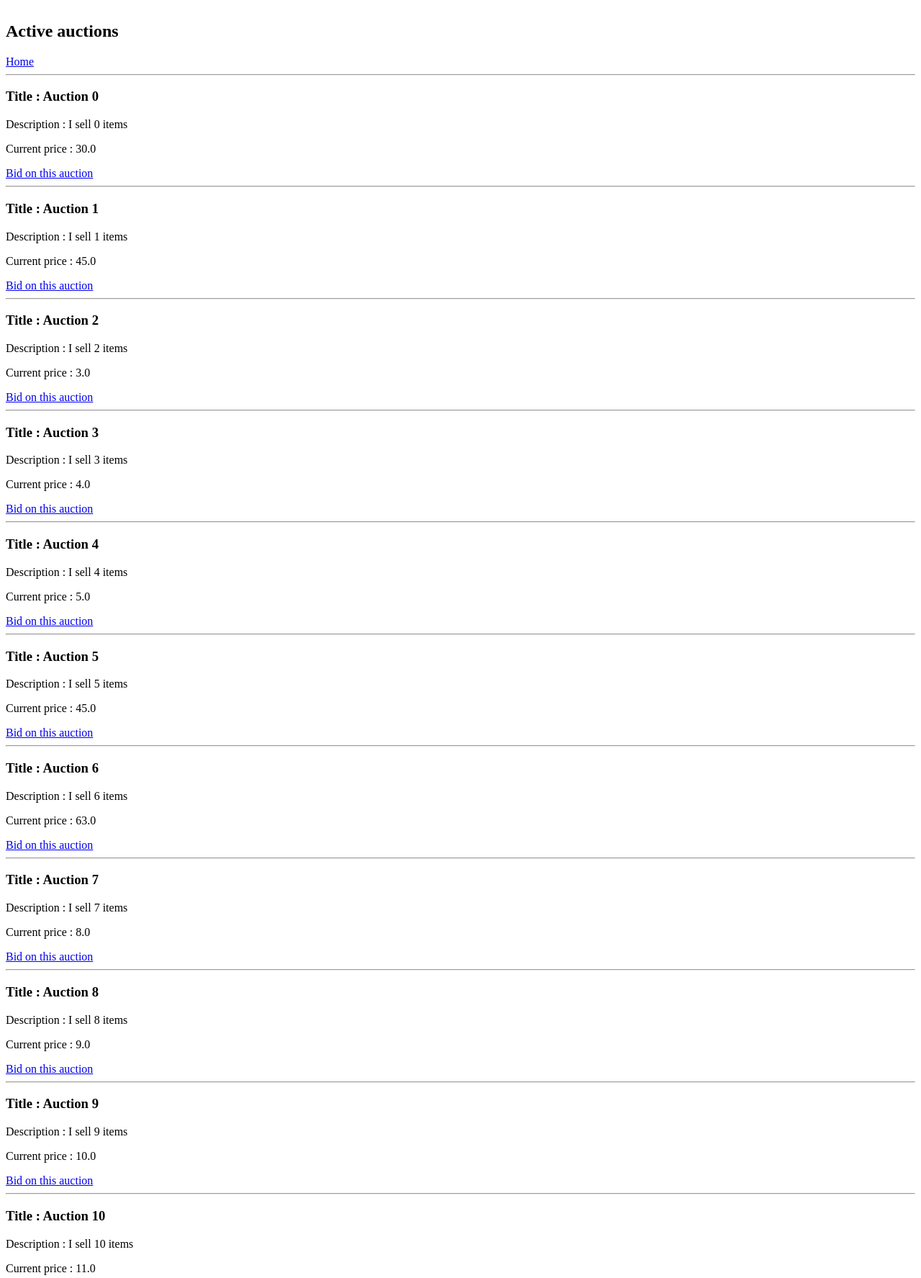
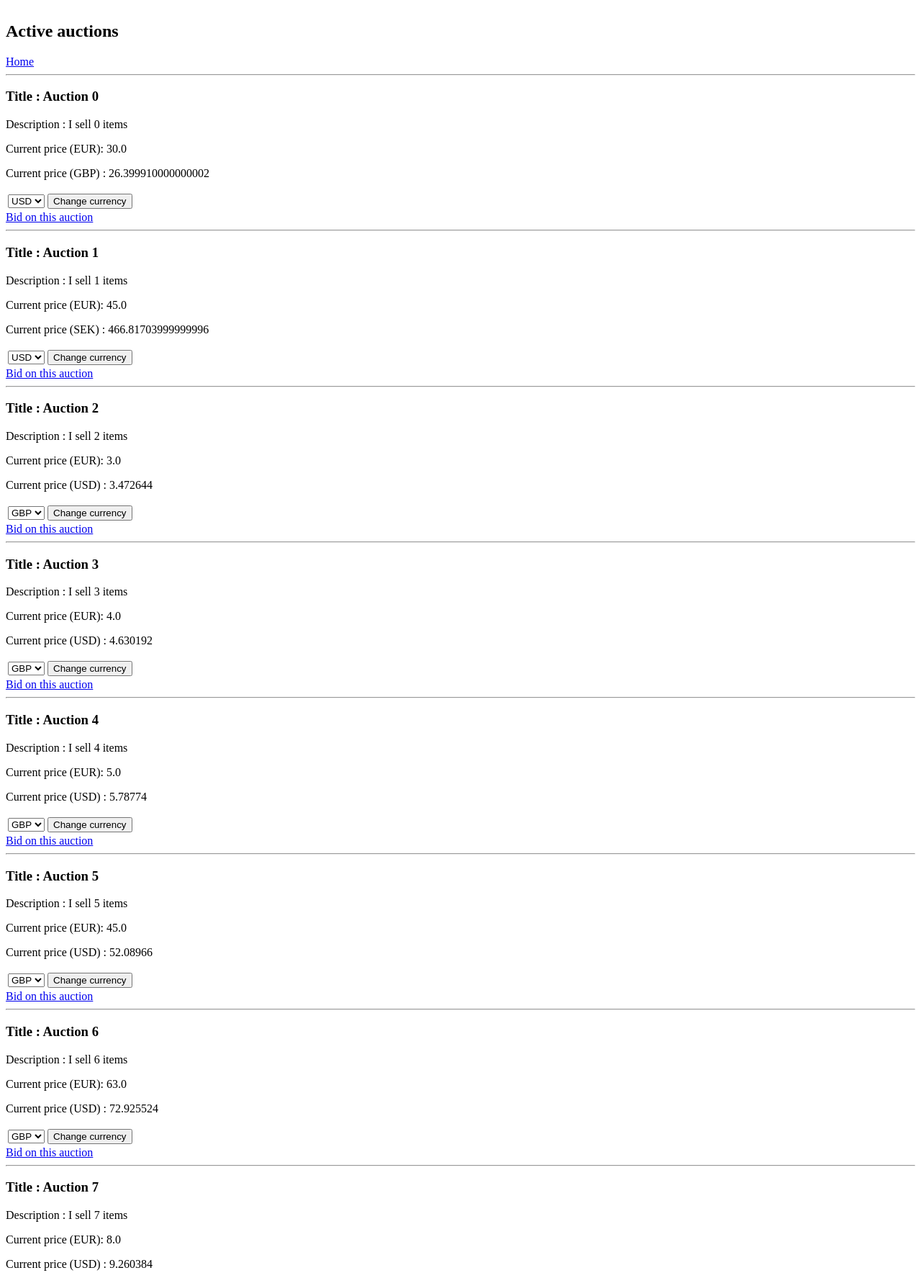
Before and after one commit to ThomasPoint/YAAS, a Django app: page /yaasapp/active_auction_list in a window 1280 px wide. Shown: the part 155-1930 px from the top of the page at 72% size. Run offline with Django 3.2, Linux system fonts and the light colour scheme; data comes from the database, SQL or seed files in the repository; both versions use the stored data as it was after the commit; lists and menus that the app fills with data are empty; parts of the project's set-up code (start-up, migrations or seed data) failed here and were passed over.

Commit message:
add feature to support currency exchange

```diff
--- a/yaasapp/models.py
+++ b/yaasapp/models.py
@@ -40,6 +40,13 @@ class Auction(models.Model):
         ('DEFAULT', 'default')
         ,
     )
+
+    CURRENCY = (
+        ('USD', 'usd'),
+        ('SEK', 'sek'),
+        ('GBP', 'gbp'),
+
+    )
     seller = models.ForeignKey(User, on_delete=models.CASCADE)
     title = models.CharField(max_length=60, blank=False)
     description = models.TextField(max_length=500, blank=False)
@@ -47,6 +54,8 @@ class Auction(models.Model):
     state = models.CharField(max_length=1, choices=STATE, default='DEFAULT')
     post_date = models.DateField(default=date.today())
     deadline = models.DateField(default=date.today()+timedelta(days=3))
+    currency = models.CharField(max_length=1, choices=CURRENCY, default='USD')
+    currency_value = models.FloatField(blank=True, default=1)
 
     def clean(self):
         if self.min_price < 1:
--- a/yaasapp/templates/yaasapp/search_active_auctions.html
+++ b/yaasapp/templates/yaasapp/search_active_auctions.html
@@ -10,7 +10,32 @@
                 <hr>
                 <h3>Title : {{ auction.title }}</h3>
                 <p>Description : {{ auction.description }}</p>
-                <p>Current price : {{ auction.min_price }}</p>
+                <p>Current price (EUR): {{ auction.min_price }}</p>
+                <p>Current price ({{ auction.currency }}) : {{ auction.currency_value }}</p>
+                <form action="{% url 'yaasapp:change_currency' auction.id %}">
+                {% csrf_token %}
+                <table>
+                <thead>
+                <th>
+                  <select name="currency">
+                      {% if auction.currency == 'USD' %}
+                        <option value="GBP">GBP</option>
+                        <option value="SEK">SEK</option>
+                      {% elif auction.currency == 'GBP' %}
+                          <option value="USD">USD</option>
+                          <option value="SEK">SEK</option>
+                      {% else %}
+                          <option value="USD">USD</option>
+                          <option value="GBP">GBP</option>
+                      {% endif %}
+                  </select>
+                </th>
+                <th>
+                  <input type="submit" value="Change currency">
+                </th>
+                </thead>
+                </table>
+                </form>
                 {% if auction.seller != user %}
                     <a href="{% url 'yaasapp:bid' auction.id %}">Bid on this auction</a>
                 {% else %}
--- a/yaasapp/urls.py
+++ b/yaasapp/urls.py
@@ -1,7 +1,7 @@
 from django.conf.urls import url
 from django.urls import path, include
 from rest_framework import routers
-from yaasapp.views import UserViewSet, AuctionViewSet, api_bid
+from yaasapp.views import UserViewSet, AuctionViewSet, api_bid, change_currency
 from . import views
 
 app_name ='yaasapp'
@@ -36,4 +36,5 @@ urlpatterns = [
     path('api/bid', api_bid),
     path('generatedata', views.generatedata, name='generate_data'),
     path('language/<slug:lang_code>', views.change_language, name='language'),
+    path('change_currency/<int:auction_id>', change_currency, name='change_currency'),
 ]
--- a/yaasapp/views.py
+++ b/yaasapp/views.py
@@ -32,7 +32,7 @@ from yaasapp.forms import UserForm, ProfileForm, SignUpForm, AuctionForm, \
 from yaasapp.models import Profile, Auction, Bid
 from yaasapp.serializers import ProfileSerializer, AuctionSerializer, \
     BidSerializer
-from yaasapp.utils import util_send_mail
+from yaasapp.utils import util_send_mail, util_currency_convert
 
 
 def index(request):
@@ -160,6 +160,7 @@ def save_auction(request):
                           min_price=min_price,
                           deadline=deadline,
                           state='ACTIVE')
+        auction.currency_value = float(auction.min_price)*float(util_currency_convert(auction.currency))
         auction.save()
         messages.success(request,
                          'Your auction was successfully created!')
@@ -294,6 +295,7 @@ class ActiveAuctionsView(generic.ListView):
 def search_auction_by_title(request):
     if ('title' in request.GET) and request.GET['title'].strip():
         title = request.GET['title']
+        request.session['search_title'] = title
         auctions = Auction.objects.filter(title__contains=title, state='ACTIVE')
         return render(request, 'yaasapp/search_auctions_by_title.html', {
             'auctions': auctions
@@ -335,6 +337,7 @@ def bid(request, auction_id):
                                 util_send_mail('New bid', 'Your are not anymore the leader of the auction ! Bid again to be the winner !', curr_win_bidder.email)
                             bid.save()
                             auction.min_price = value
+                            auction.currency_value = auction.min_price*Decimal(util_currency_convert(auction.currency))
                             auction.save()
                             messages.success(request,
                                            'You bid has been taken into account !')
@@ -409,6 +412,7 @@ def api_bid(request):
                                        curr_win_bidder.email)
                     bid.save()
                     auction.min_price = value
+                    auction.currency_value = auction.min_price * Decimal(util_currency_convert(auction.currency))
                     auction.save()
                     return Response(BidSerializer(bid).data)
                 else:
@@ -525,27 +529,36 @@ def generatedata(request):
     seller = User.objects.get(username='tpoint0')
     for i in range(50):
         auction = Auction(seller=seller, title=f'Auction {i}', description=f'I sell {i} items', min_price=i+1, state='ACTIVE')
+        auction.currency_value = util_currency_convert(auction.currency)*auction.min_price
         auction.save()
 
     bid1 = Bid(bidder=User.objects.all()[1], auction=Auction.objects.all()[1], value=7.0)
     bid1.save()
     auction = Auction.objects.all()[1]
     auction.min_price = 7.0
+    auction.currency_value = util_currency_convert(
+                                                   auction.currency) * auction.min_price
     auction.save()
     bid2 = Bid(bidder=User.objects.all()[2], auction=Auction.objects.all()[1], value=45)
     bid2.save()
     auction = Auction.objects.all()[1]
     auction.min_price = 45
+    auction.currency_value = util_currency_convert(
+                                                   auction.currency) * auction.min_price
     auction.save()
     bid3 = Bid(bidder=User.objects.all()[4], auction=Auction.objects.all()[5], value=45)
     bid3.save()
     auction = Auction.objects.all()[5]
     auction.min_price = 45
+    auction.currency_value = util_currency_convert(
+                                                   auction.currency) * auction.min_price
     auction.save()
     bid4 = Bid(bidder=User.objects.all()[7], auction=Auction.objects.all()[6], value=63)
     bid4.save()
     auction = Auction.objects.all()[6]
     auction.min_price = 63
+    auction.currency_value = util_currency_convert(
+                                                   auction.currency) * auction.min_price
     auction.save()
 
     messages.success(request, _('Data have been successfully generated !'))
@@ -556,3 +569,28 @@ def change_language(request, lang_code):
     translation.activate(lang_code)
     request.session[translation.LANGUAGE_SESSION_KEY] = lang_code
     return redirect('home')
+
+def change_currency(request, auction_id):
+    auction = get_object_or_404(Auction, id=auction_id)
+    if request.GET['currency'] != '' and request.GET['currency'] is not None:
+        currency_dst = request.GET['currency']
+        auction.currency = currency_dst
+        auction.currency_value = auction.min_price*util_currency_convert(currency_dst)
+        auction.save()
+    else:
+        messages.error(request, _('Correct the value : expected USD, EUR, SEK'))
+
+    # we check if the received request if from the search auction by title page
+    if request.GET.get('is_search_by_title') is not None and request.GET.get('is_search_by_title') == 'True':
+        search_title = True
+    else:
+        search_title = False
+
+    if search_title and (request.session['search_title'] is not None or request.session['search_title'] != ''):
+        auctions = Auction.objects.filter(title__contains=request.session['search_title'],
+                                          state='ACTIVE')
+        return render(request, 'yaasapp/search_auctions_by_title.html', {
+            'auctions': auctions
+        })
+    else:
+        return redirect('yaasapp:active_auction_list')
```
Also changed, not shown: yaasapp/templates/yaasapp/search_auctions_by_title.html (+28 -2 lines), yaasapp/utils.py (+27 -0 lines), db.sqlite3.
